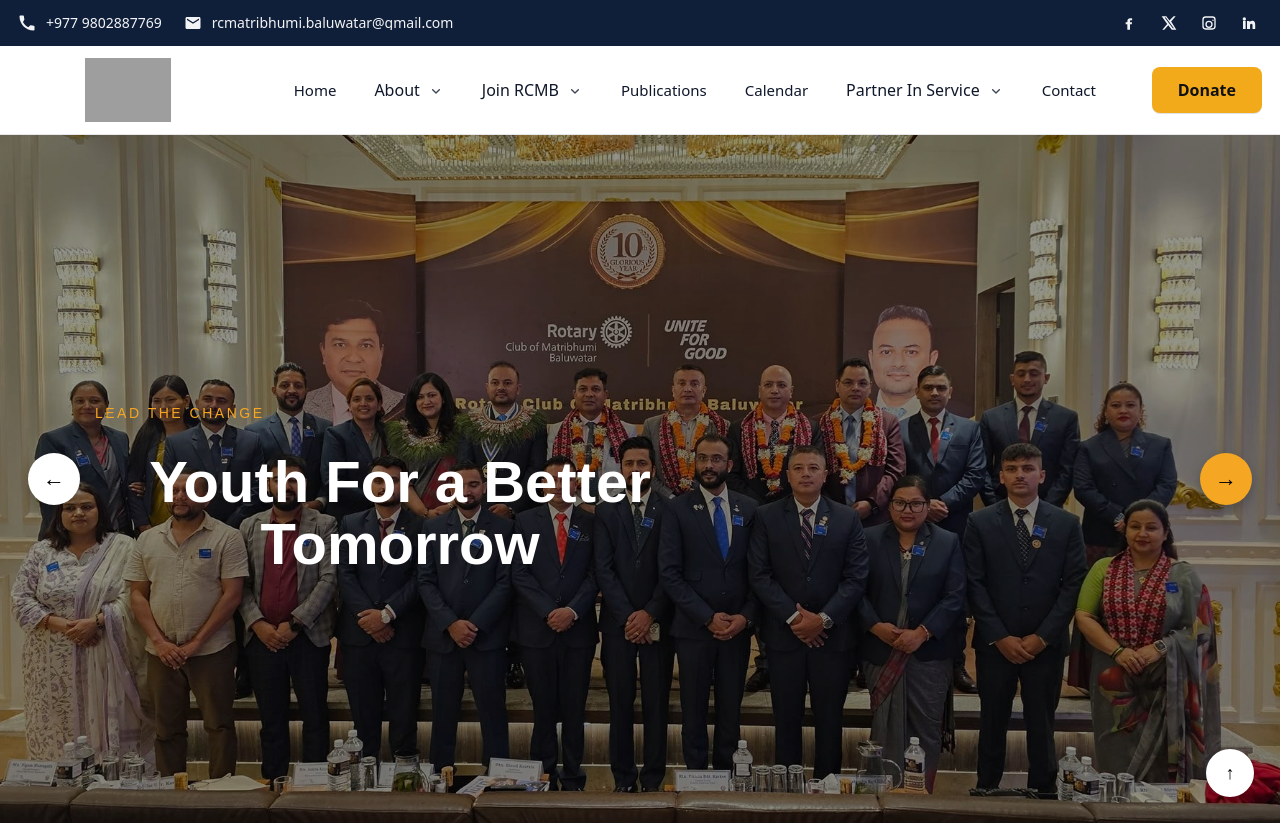
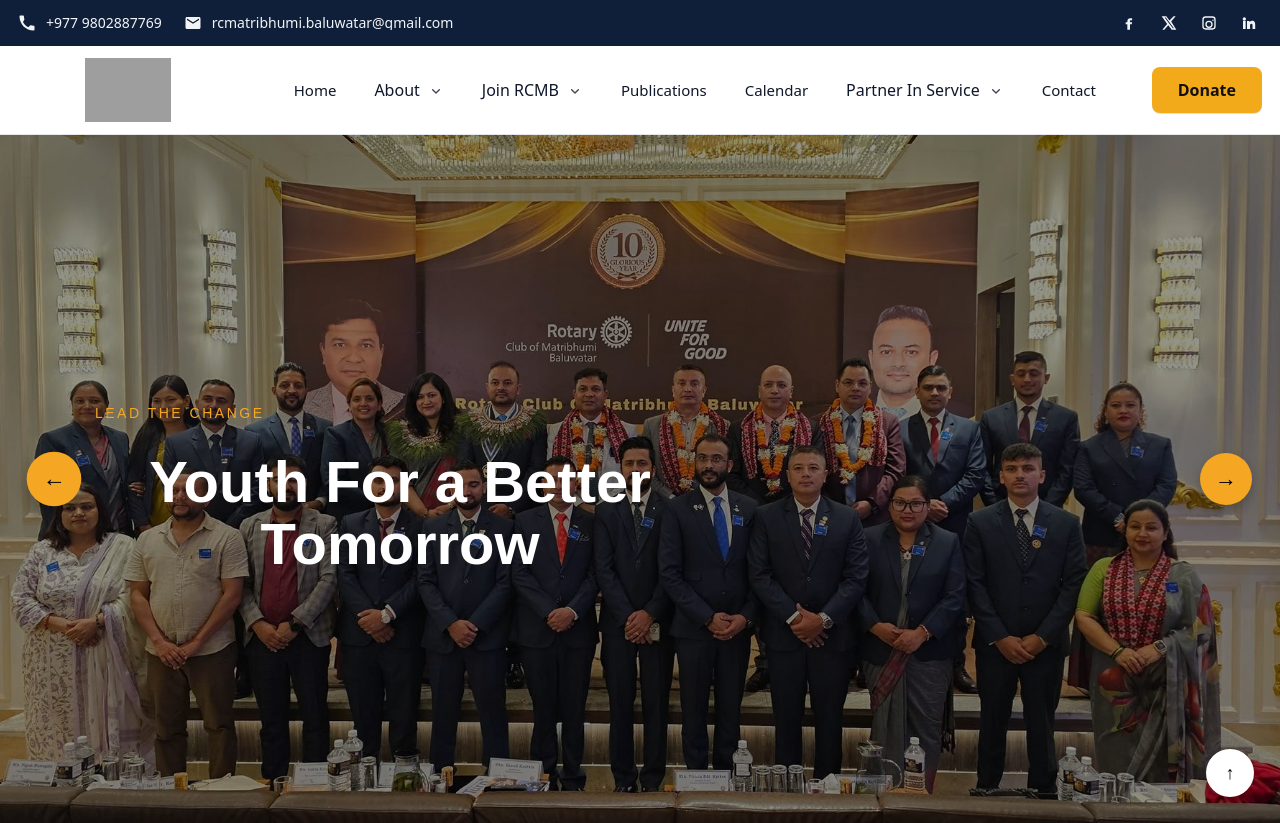
Before and after one commit to aavashgmre/rotary, a React (Vite) app: page / in a window 1280 px wide. In both pictures the pointer is over the button 54 px from the left and 479 px from the top of the page. Built offline with nearby package versions, Linux system fonts and the light colour scheme; grey boxes are pictures that could not be loaded.

Commit message:
second commit
added hover to the slide buttons

```diff
--- a/src/App.tsx
+++ b/src/App.tsx
@@ -1,6 +1,6 @@
 import Hero from "./components/Hero";
 import "./index.css";
-import Navbar from "./components/navbar";
+import Navbar from "./components/Navbar";
 const App = () => {
   return (
     <>
--- a/src/components/Hero.css
+++ b/src/components/Hero.css
@@ -75,6 +75,9 @@
   font-size: 22px;
   z-index: 3;
   box-shadow: 0 6px 14px rgba(0,0,0,0.25);
+  background-color: 0.25s ease;
+  transform: 0.25s ease;
+  box-shadow: 0.25s ease;
 }
 
 .hero-arrow.left {
@@ -82,9 +85,23 @@
   background: #ffffff;
 }
 
+/* LEFT arrow hover */
+.hero-arrow.left:hover {
+  background-color:#f5a623;
+  transform: translateY(-50%) scale(1.05);
+  box-shadow: 0 8px 18px rgba(0, 0, 0, 0.3);
+}
+
 .hero-arrow.right {
   right: 28px;
   background: #f5a623;
+}
+
+/* RIGHT arrow hover */
+.hero-arrow.right:hover {
+  background-color:#ffffff; /* slightly darker gold */
+  transform: translateY(-50%) scale(1.05);
+  box-shadow: 0 8px 18px rgba(0, 0, 0, 0.3);
 }
 
 /* Scroll Button */
```
